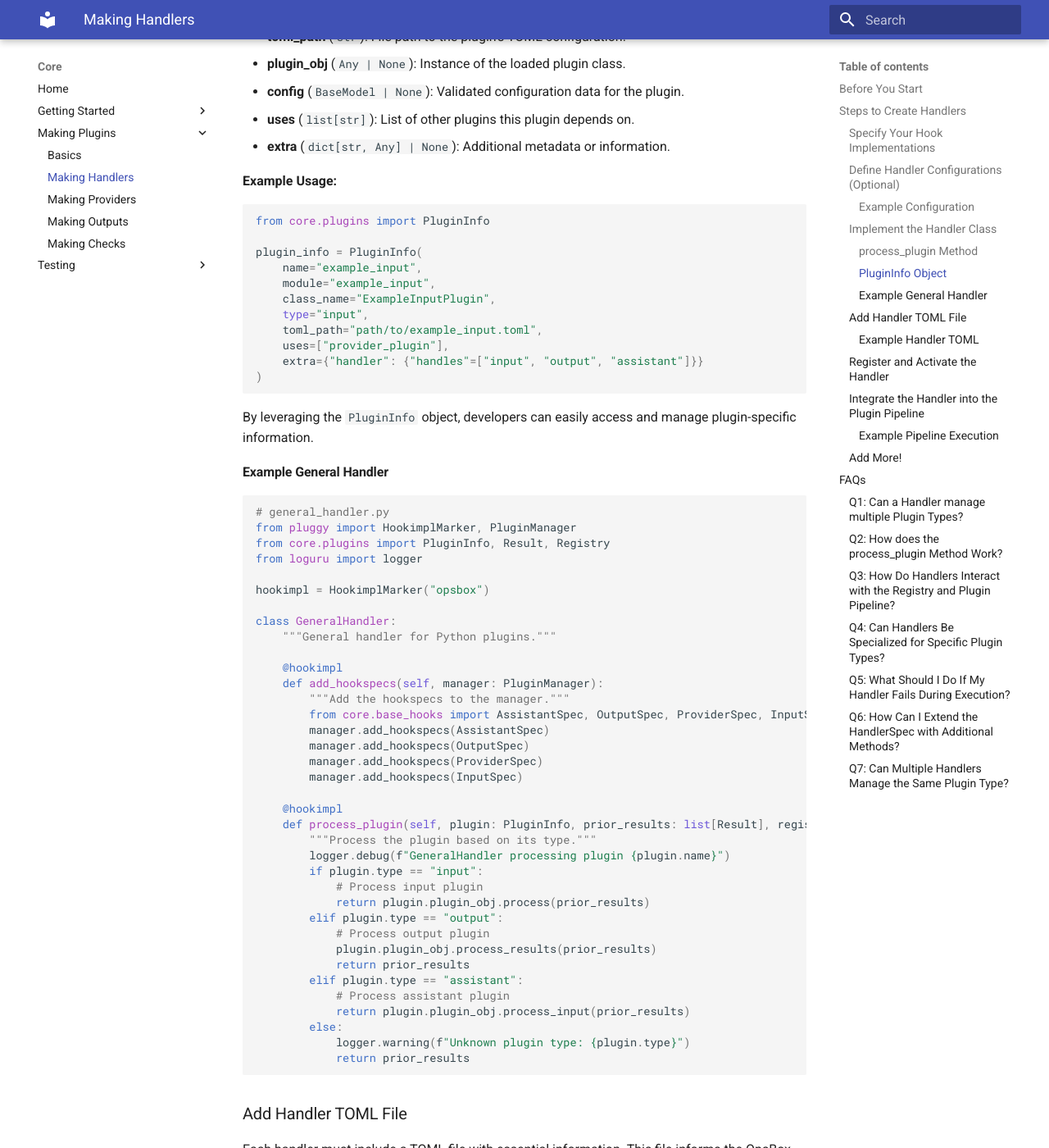
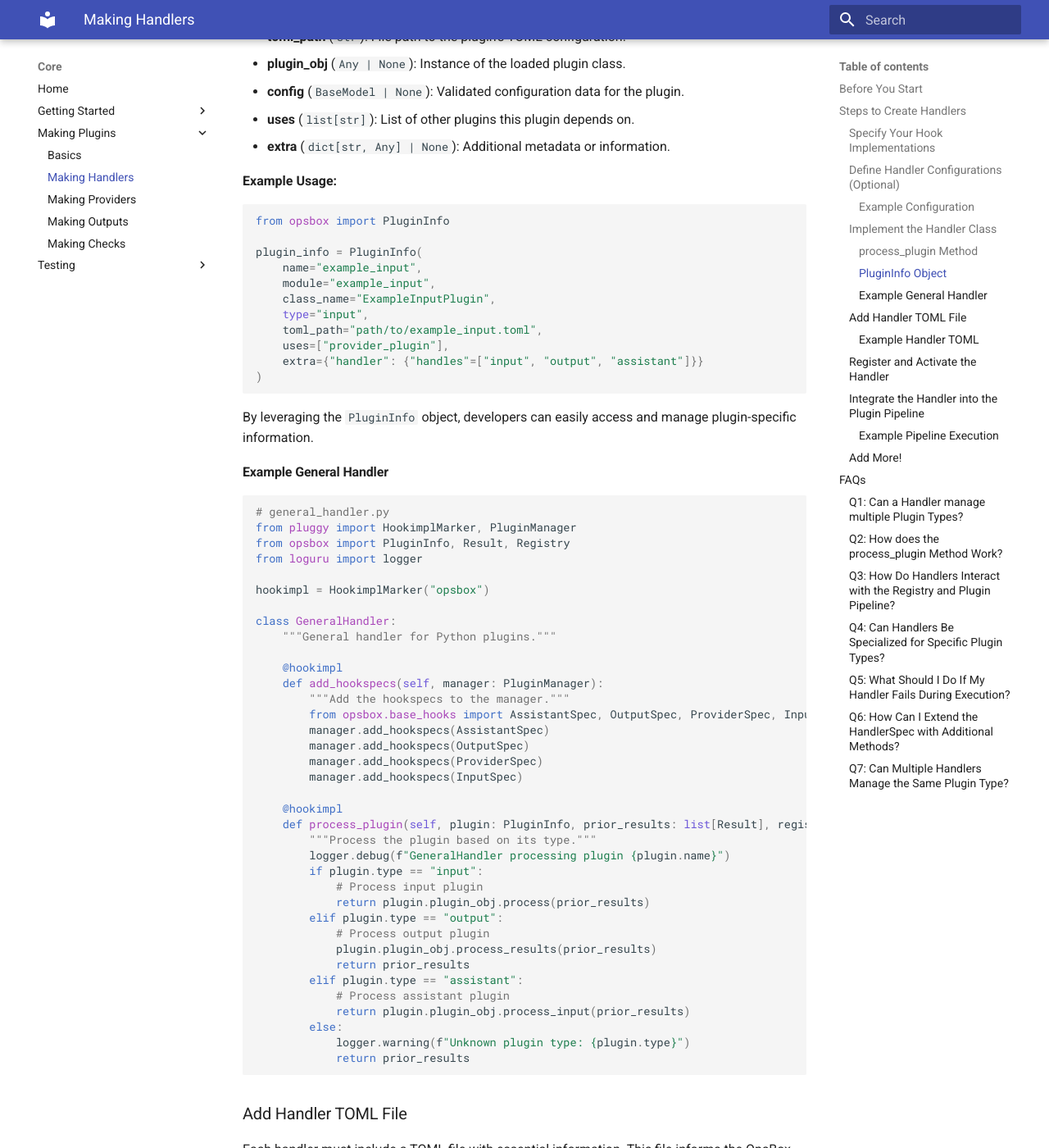
Before and after one commit to sudoersllc/opsbox-docs, an MkDocs documentation site: the page built from docs/core/plugins/making_handlers.md, in a window 1280 px wide and 1400 px high, scrolled down 2492 px. Shown: the whole window at 82% size. Built offline with MkDocs 1.6.1 and Material for MkDocs 9.7.7, drawn with Linux system fonts in a browser that asks for light colours; some of the changed text lies outside the part shown.

Commit message:
fix plugin info namespace issues

````diff
--- a/docs/core/plugins/making_handlers.md
+++ b/docs/core/plugins/making_handlers.md
@@ -82,7 +82,7 @@ The `PluginInfo` object is a core component of the OpsBox Plugin System, encapsu
 **Example Usage:**
 
 ```python
-from core.plugins import PluginInfo
+from opsbox import PluginInfo
 
 plugin_info = PluginInfo(
     name="example_input",
@@ -102,7 +102,7 @@ By leveraging the `PluginInfo` object, developers can easily access and manage p
 ```python
 # general_handler.py
 from pluggy import HookimplMarker, PluginManager
-from core.plugins import PluginInfo, Result, Registry
+from opsbox import PluginInfo, Result, Registry
 from loguru import logger
 
 hookimpl = HookimplMarker("opsbox")
@@ -113,7 +113,7 @@ class GeneralHandler:
     @hookimpl
     def add_hookspecs(self, manager: PluginManager):
         """Add the hookspecs to the manager."""
-        from core.base_hooks import AssistantSpec, OutputSpec, ProviderSpec, InputSpec
+        from opsbox.base_hooks import AssistantSpec, OutputSpec, ProviderSpec, InputSpec
         manager.add_hookspecs(AssistantSpec)
         manager.add_hookspecs(OutputSpec)
         manager.add_hookspecs(ProviderSpec)
@@ -314,7 +314,7 @@ To extend the `HandlerSpec` with additional methods:
    ```python
    @hookimpl
    def add_hookspecs(self, manager: PluginManager):
-       from core.base_hooks import CustomSpec
+       from opsbox.base_hooks import CustomSpec
        manager.add_hookspecs(CustomSpec)
    ```
 
````
Also changed, not shown: docs/core/testing/testing_general_plugins.md (+1 -1 lines).
